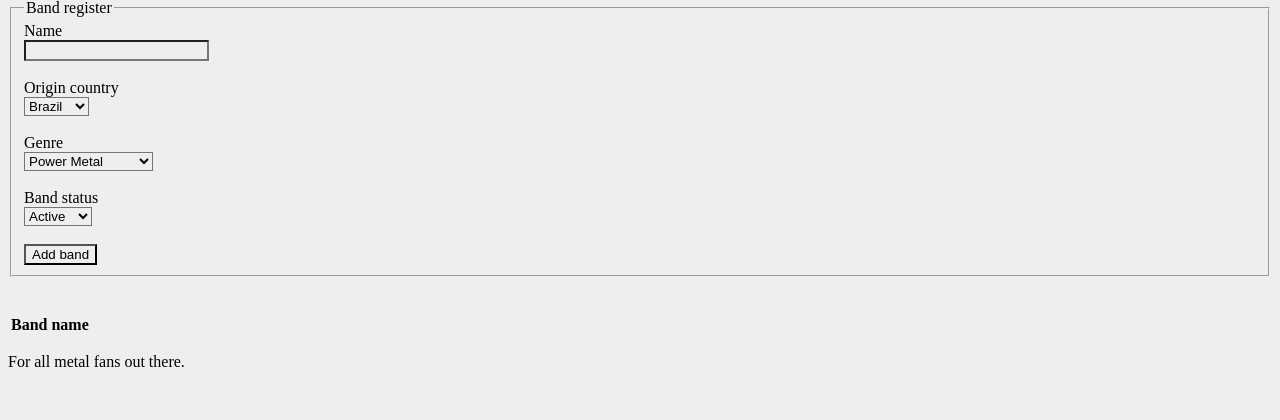
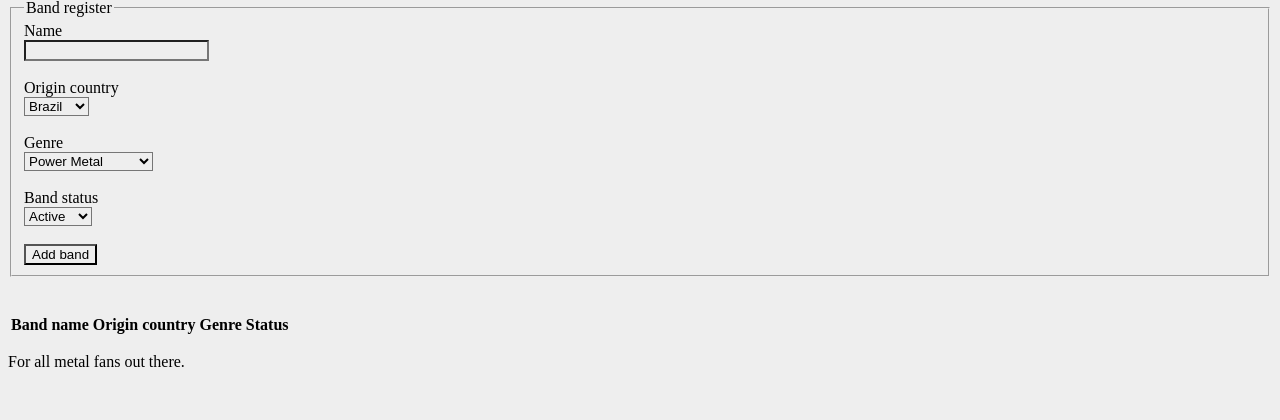
Before and after one commit to apePetrus/metal-repo, a Flask app: page / in a window 1280 px wide. Shown: the part 151-571 px from the top of the page. Run offline with Flask 3, Linux system fonts and the light colour scheme; lists and menus that the app fills with data are empty.

Commit message:
feat(band table): add basic band table structure (placeholder)

```diff
--- a/templates/index.html
+++ b/templates/index.html
@@ -55,6 +55,9 @@
 		<thead>
 			<tr>
 				<th scope="col">Band name</th>
+				<th scope="col">Origin country</th>
+				<th scope="col">Genre</th>
+				<th scope="col">Status</th>
 			</tr>
 		</thead>
 
@@ -62,6 +65,9 @@
 			{% for band in bands %}
 				<tr>
 					<th scope="row">{{ band }}</th>
+					<td>country placeholder</td>
+					<td>genre placeholder</td>
+					<td>status placeholder</td>
 				</tr>
 			{% endfor %}
 		</tbody>
```
